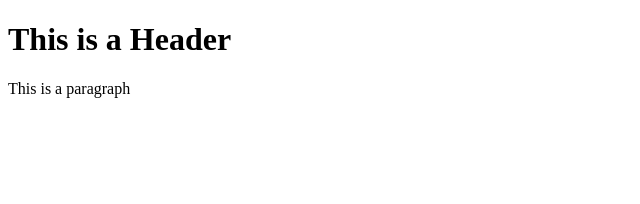
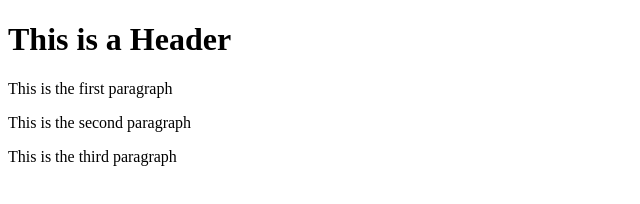
Before and after one commit to Sharyal/git-test, a website: page index.html in a window 1280 px wide. Shown: the whole page, without its empty margins (0-640 px from the left). Drawn offline with Linux system fonts and the light colour scheme.

Commit message:
Fifth Commit

```diff
--- a/index.html
+++ b/index.html
@@ -4,6 +4,8 @@
 
     <body>
         <h1>This is a Header</h1>
-        <p>This is a paragraph</p>
+        <p>This is the first paragraph</p>
+        <p>This is the second paragraph</p>
+        <p>This is the third paragraph</p>
     </body>
 </html>
```
Also changed, not shown: package.json (added, +24 -0 lines), 2 other files.
